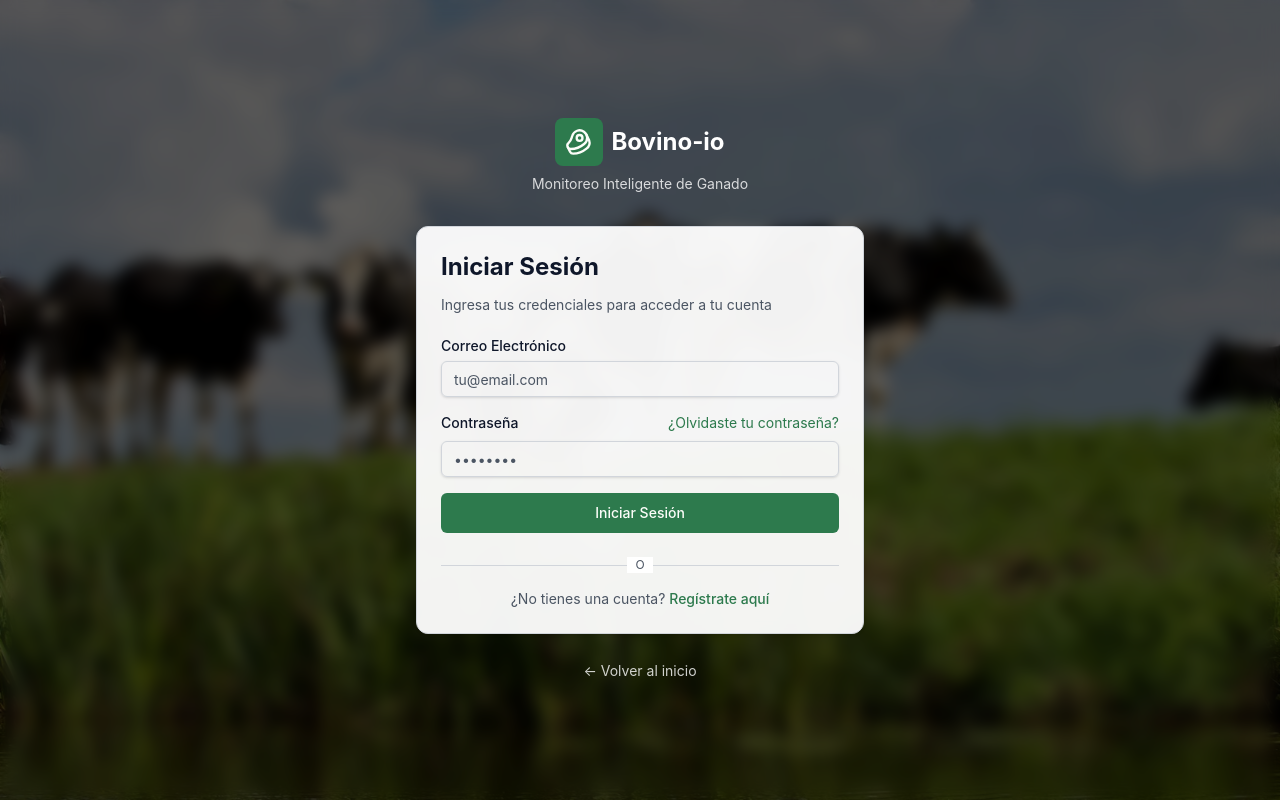
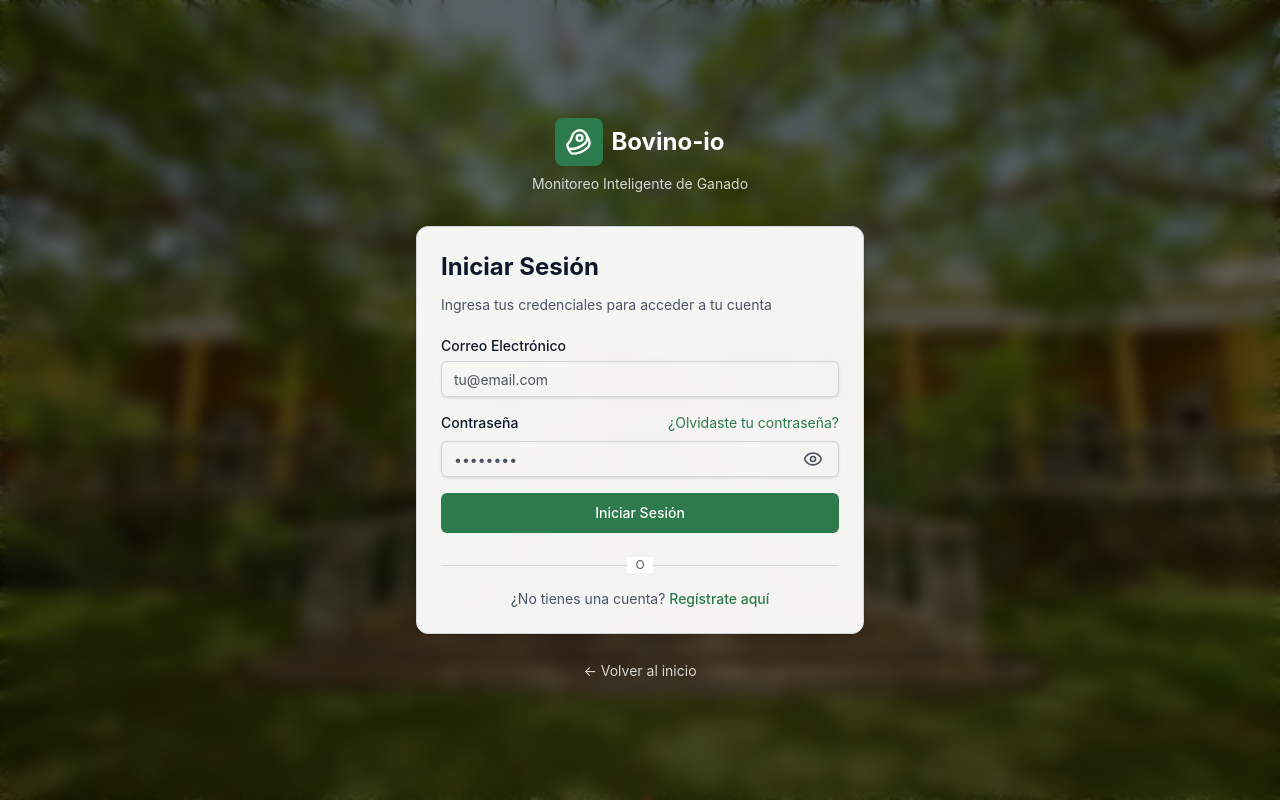
Before and after one commit to Orizon-team/bovino-io-frontend, a Vue app: page /login in a window 1280 px wide. Built offline with nearby package versions, Linux system fonts and the light colour scheme.

Commit message:
Agregacion de varias validaciones
Se agrego las validaciones para
-Permite enviar cualquier correo/contraseña (mock).
-Muestra un mensaje de error server-side si ocurre algo
-para poder ver la contraseña(lol)

```diff
--- a/src/views/Auth/Login.vue
+++ b/src/views/Auth/Login.vue
@@ -2,7 +2,7 @@
 		<div class="relative flex min-h-screen flex-col items-center justify-center p-4">
 			<div class="absolute inset-0 z-0">
 				<img
-					src="/images/herdcow.jpg"
+					src="/images/Hacienda.jpeg"
 					alt="Grupo de vacas blancas y negras"
 					class="h-full w-full object-cover"
 				/>
@@ -30,6 +30,7 @@
 				</CardHeader>
 				<CardContent>
 					<form @submit.prevent="handleSubmit" class="space-y-4">
+						<div v-if="serverError" class="text-destructive text-sm mb-2">{{ serverError }}</div>
 						<div class="space-y-2">
 							<Label for="email" class="text-foreground">Correo Electrónico</Label>
 							<Input
@@ -37,9 +38,12 @@
 								type="email"
 								placeholder="tu@email.com"
 								v-model="email"
+								@blur="touched.email = true"
+								:disabled="loading"
 								class="bg-background"
 								required
 							/>
+							<p v-if="touched.email && !isEmailValid" class="text-destructive text-sm mt-1">Por favor, introduce un correo válido.</p>
 						</div>
 
 						<div class="space-y-2">
@@ -47,17 +51,36 @@
 								<Label for="password" class="text-foreground">Contraseña</Label>
 												<RouterLink to="#" class="text-sm text-primary hover:underline">¿Olvidaste tu contraseña?</RouterLink>
 							</div>
+							<div class="relative">
 								<Input
 									id="password"
-								type="password"
+									:type="showPassword ? 'text' : 'password'"
 									placeholder="••••••••"
 									v-model="password"
-								class="bg-background"
+									@blur="touched.password = true"
+									:disabled="loading"
+									class="bg-background pr-10"
 									required
 								/>
+
+								<!-- eye toggle -->
+								<button
+									type="button"
+									@click="togglePassword"
+									:aria-pressed="showPassword"
+									class="absolute inset-y-0 right-2 flex items-center px-2 text-muted-foreground"
+								>
+									<Eye v-if="!showPassword" class="h-5 w-5 transform transition-transform duration-200" :class="showPassword ? 'rotate-180 scale-110' : 'rotate-0'" />
+									<EyeOff v-else class="h-5 w-5 transform transition-transform duration-200" :class="showPassword ? 'rotate-180 scale-110' : 'rotate-0'" />
+								</button>
+							</div>
+							<p v-if="touched.password && !isPasswordValid" class="text-destructive text-sm mt-1">La contraseña debe tener al menos 8 caracteres.</p>
 						</div>
 
-						<Button type="submit" class="w-full" size="lg">Iniciar Sesión</Button>
+							<Button :disabled="loading" :class="(loading ? 'opacity-50 cursor-not-allowed ' : '') + 'w-full'" type="submit" size="lg">
+								<span v-if="loading">Iniciando...</span>
+								<span v-else>Iniciar Sesión</span>
+							</Button>
 					</form>
 				</CardContent>
 				<CardFooter class="flex flex-col gap-4">
@@ -84,9 +107,9 @@
 </template>
 
 <script setup lang="ts">
-import { ref } from 'vue'
+import { ref, computed } from 'vue'
 import { useRouter, RouterLink } from 'vue-router'
-import { Beef } from 'lucide-vue-next'
+import { Beef, Eye, EyeOff } from 'lucide-vue-next'
 import Button from '@/components/ui/Button.vue'
 import Input from '@/components/ui/Input.vue'
 import Label from '@/components/ui/Label.vue'
@@ -97,13 +120,51 @@ const router = useRouter()
 const email = ref('')
 const password = ref('')
 
-const handleSubmit = (e: Event) => {
+const touched = ref({ email: false, password: false })
+
+const loading = ref(false)
+const serverError = ref<string | null>(null)
+
+const showPassword = ref(false)
+function togglePassword() {
+	showPassword.value = !showPassword.value
+}
+
+const isEmailValid = computed(() => {
+	const value = email.value.trim()
+	// simple email regex (not exhaustive)
+	return /^[^\s@]+@[^\s@]+\.[^\s@]+$/.test(value)
+})
+
+const isPasswordValid = computed(() => {
+	return password.value.length >= 8
+})
+
+// Nota: el flujo actual permite iniciar sesión con cualquier credencial (mock)
+
+const handleSubmit = async (e: Event) => {
 	e.preventDefault()
-	// Sin validación por ahora — navegar al dashboard
+	// marcar como touched para mostrar errores si existen
+	touched.value.email = true
+	touched.value.password = true
+
+	serverError.value = null
+	loading.value = true
+
+	try {
+		// Simular petición asíncrona (acepta cualquier credencial)
+		await new Promise((resolve) => setTimeout(resolve, 700))
+
+		// Guardar token mock y redirigir
+		localStorage.setItem('auth_token', 'mock-token')
 		router.push('/dashboard')
+	} catch (err) {
+		serverError.value = 'Error al iniciar sesión. Intenta más tarde.'
+	} finally {
+		loading.value = false
+	}
 }
 </script>
 
 <style scoped>
-/* No custom styles for now; Tailwind classes handle the layout */
 </style>
```
Also changed, not shown: public/images/Hacienda.jpeg (added). Lines whose indentation alone changed are shown as unchanged.
